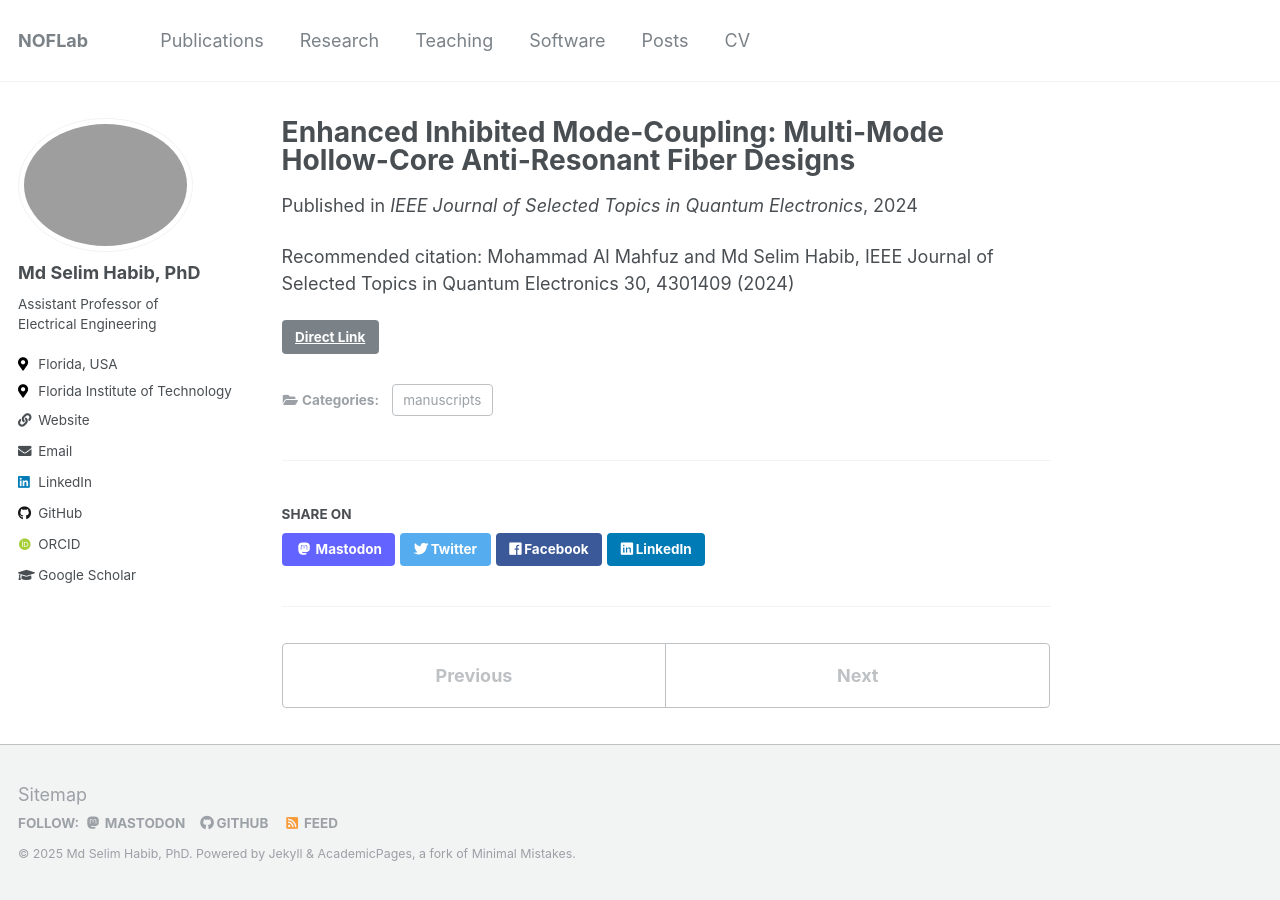
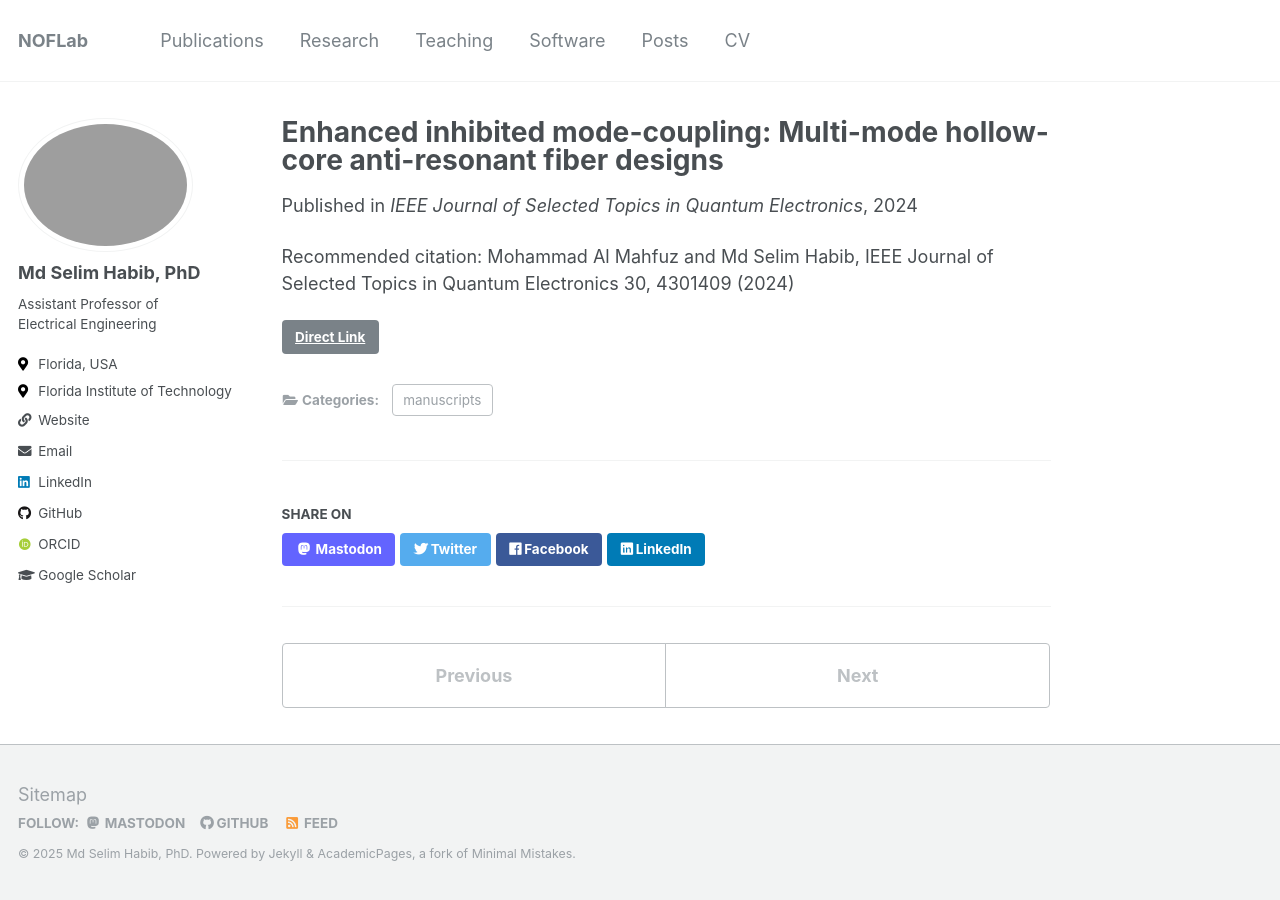
Before and after one commit to mhabib73/NOFLab.github.io, a Jekyll site: the page built from _publications/Mahfuz_Enhanced_JSTQE_2024.md, in a window 1280 px wide. Built offline with Jekyll 4.4.1, drawn with Linux system fonts in a browser that asks for light colours; some web fonts are replaced.

```diff
--- a/_publications/Mahfuz_Enhanced_JSTQE_2024.md
+++ b/_publications/Mahfuz_Enhanced_JSTQE_2024.md
@@ -1,5 +1,5 @@
 ---
-title: "Enhanced Inhibited Mode-Coupling: Multi-Mode Hollow-Core Anti-Resonant Fiber Designs"
+title: "Enhanced inhibited mode-coupling: Multi-mode hollow-core anti-resonant fiber designs"
 collection: publications
 category: manuscripts
 permalink: /publication/Mahfuz_Enhanced_JSTQE_2024
```
